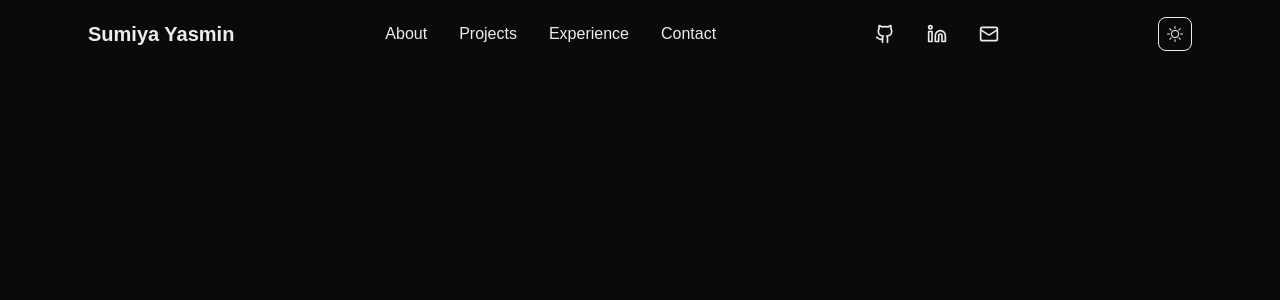
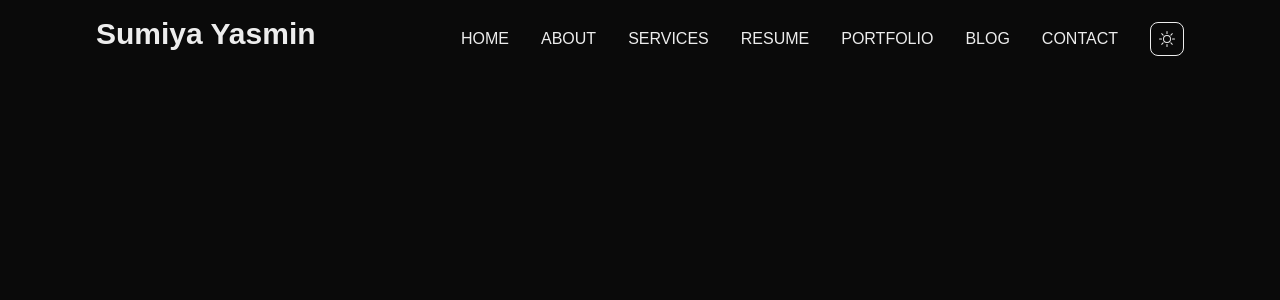
Before and after one commit to sumiya-yasmin/sumiya-yasmin-portfolio, a Next.js app: page / in a window 1280 px wide. Shown: the top 300 px of the page. Built offline with nearby package versions, Linux system fonts and the light colour scheme.

Commit message:
Add navbar

```diff
--- a/app/components/NavBar.tsx
+++ b/app/components/NavBar.tsx
@@ -2,7 +2,7 @@
 
 import { useState, useEffect } from "react";
 import { motion } from "framer-motion";
-import { Github, Linkedin, Mail } from "lucide-react";
+// import { Github, Linkedin, Mail } from "lucide-react";
 import { ThemeSwitcher } from "./ThemeSwitcher";
 
 export default function Navbar() {
@@ -16,44 +16,48 @@ export default function Navbar() {
     return () => window.removeEventListener("scroll", handleScroll);
   }, []);
 
+   const navTextColorClass = "text-[var(--color-text-navbar)]";
+  const accentColorClass = "hover:text-[var(--color-text-primary)]";
+
   return (
     <motion.nav
       initial={{ y: -100 }}
       animate={{ y: 0 }}
       transition={{ duration: 0.5 }}
-      className={`fixed top-0 left-0 right-0 z-50 transition-all duration-300 ${
+      className={`fixed top-0 left-0 right-0 z-50 transition-all duration-300 mx-18 ${
         isScrolled
           ? "bg-[var(--background)]/80 backdrop-blur-lg shadow-sm border-b border-[var(--foreground)]/20"
           : "bg-transparent"
       }`}
     >
-      <div className="max-w-6xl mx-auto px-6 py-4">
-        <div className="flex justify-between items-center">
+      <div className="max-w-6xl px-6 py-4 ">
+        <div className="flex justify-between items-baseline">
           <motion.div
             initial={{ opacity: 0 }}
             animate={{ opacity: 1 }}
             transition={{ delay: 0.2 }}
-            className="font-bold text-xl"
+            className="font-black text-3xl"
           >
             Sumiya Yasmin
           </motion.div>
 
-          <div className="hidden md:flex space-x-8">
-            {["About", "Projects", "Experience", "Contact"].map((item, i) => (
+          <div className={`hidden md:flex space-x-8 items-center ${navTextColorClass}`}>
+            {["Home","About","Services","Resume", "Portfolio", "Blog", "Contact"].map((item, i) => (
               <motion.a
                 key={item}
                 initial={{ opacity: 0, y: -20 }}
                 animate={{ opacity: 1, y: 0 }}
                 transition={{ delay: 0.1 * i }}
                 href={`#${item.toLowerCase()}`}
-                className="hover:text-primary transition-colors cursor-pointer"
+                className={`${accentColorClass} transition-colors cursor-pointer uppercase`}
               >
                 {item}
               </motion.a>
             ))}
+             <ThemeSwitcher />
           </div>
 
-          <div className="flex space-x-4 items-center">
+          {/* <div className="flex space-x-4 items-center">
             {[
               { icon: Github, href: "https://github.com/sumiya-yasmin" },
               { icon: Linkedin, href: "https://www.linkedin.com/in/sumiya-yasmin/" },
@@ -72,8 +76,8 @@ export default function Navbar() {
                 <Icon size={20} />
               </motion.a>
             ))}
-          </div>
-            <ThemeSwitcher />
+          </div> */}
+
         </div>
       </div>
     </motion.nav>
```
